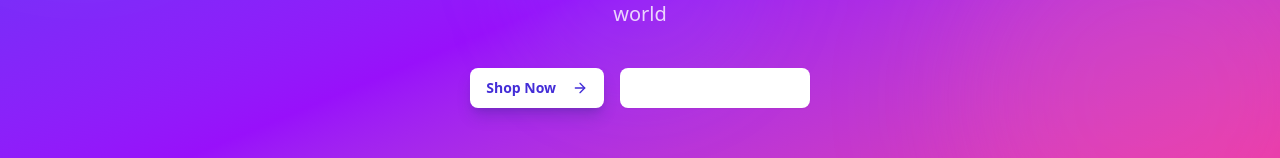
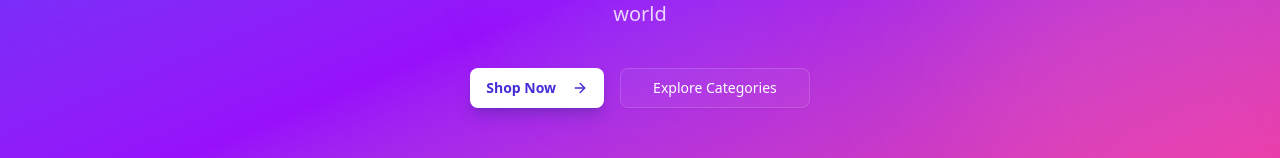
Before and after one commit to balivarun/E_commerce, a Next.js app in the folder frontend/my-app/: page / in a window 1280 px wide. Shown: the part 365-523 px from the top of the page. Built offline with nearby package versions, Linux system fonts and the light colour scheme; no server answers.

Commit message:
set the default theme to dark and made the changes in light theme

```diff
--- a/frontend/my-app/app/layout.tsx
+++ b/frontend/my-app/app/layout.tsx
@@ -23,8 +23,8 @@ export default function RootLayout({
       <body className="font-sans antialiased">
         <ThemeProvider
           attribute="class"
-          defaultTheme="system"
-          enableSystem
+          defaultTheme="dark"
+          enableSystem={false}
           disableTransitionOnChange
         >
           <AuthProvider>
--- a/frontend/my-app/app/page.tsx
+++ b/frontend/my-app/app/page.tsx
@@ -123,7 +123,7 @@ export default function Home() {
                 </Button>
               </Link>
               <Link href="/categories">
-                <Button variant="outline" size="lg" className="border-white/40 text-white hover:bg-white/10 px-8">
+                <Button variant="outline" size="lg" className="border-white/40 text-white hover:bg-white/10 bg-transparent px-8">
                   Explore Categories
                 </Button>
               </Link>
```
